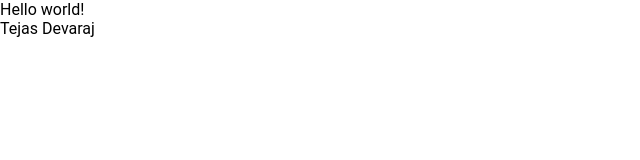
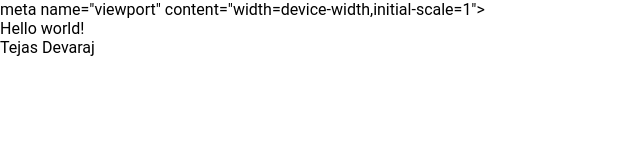
Before and after one commit to tejas5555/Online-resume, a plain HTML site: page index.html in a window 1280 px wide. Shown: the whole page, without its empty margins (0-640 px from the left). Drawn offline with Linux system fonts and the light colour scheme.

Commit message:
Update index.html

```diff
--- a/index.html
+++ b/index.html
@@ -32,7 +32,7 @@ need to load. You'll see a lot of <link>s to CSS files for styles and
   -->
 <!-- <script src="http://maps.googleapis.com/maps/api/js?libraries=places"></script> -->
 
-  <meta name="viewport" content="width=device-width,initial-scale=1">
+  meta name="viewport" content="width=device-width,initial-scale=1">
 </head>
 <body>
   <div id="main">
```
